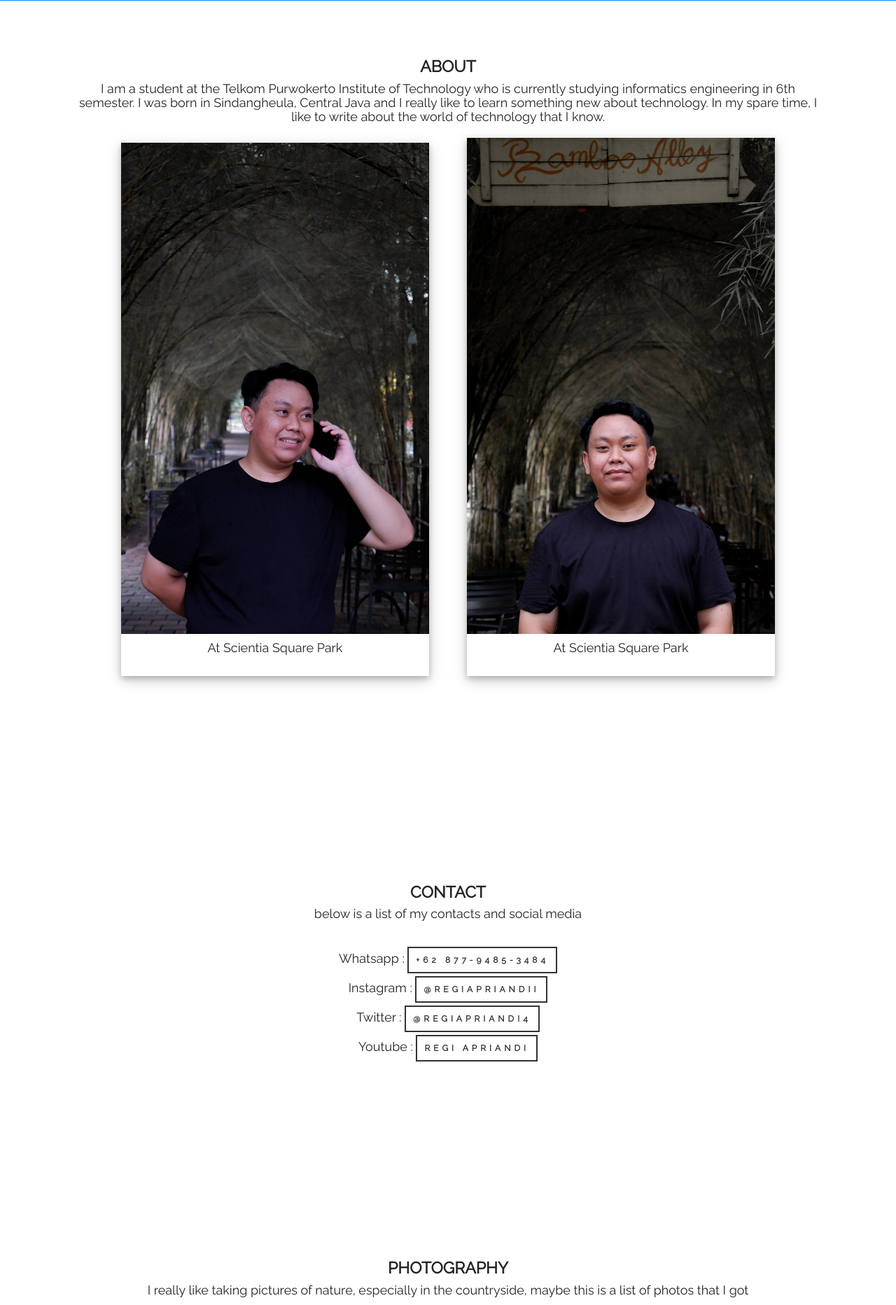
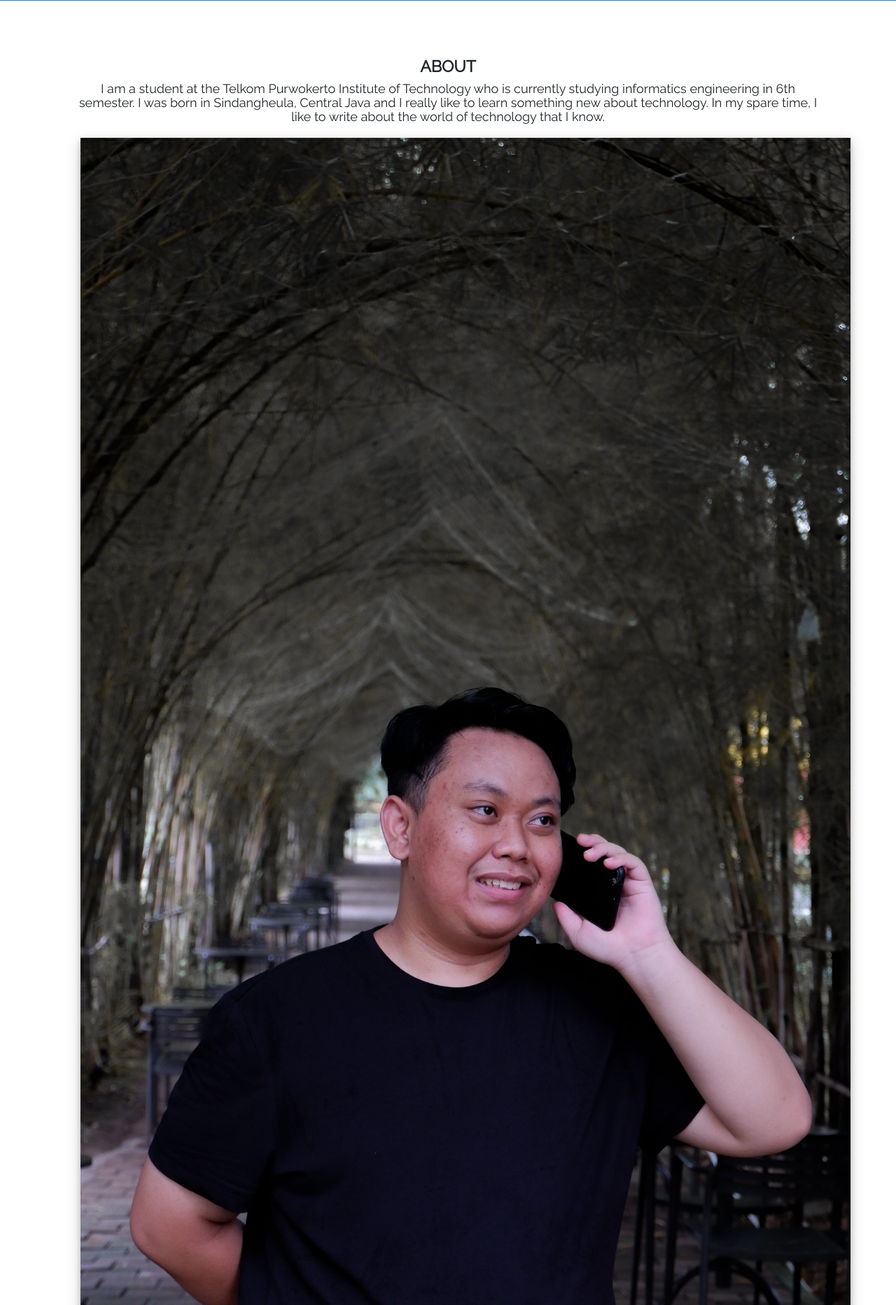
Before and after one commit to regiapriandi012/regiapriandi.me, a Django app: page / in a window 1280 px wide. Shown: the part 879-2744 px from the top of the page at 70% size. Run offline with Django 4.2, Linux system fonts and the light colour scheme; parts of the project's set-up code (start-up, migrations or seed data) failed here and were passed over; some libraries are stand-ins or nearby versions.

Commit message:
bismillah

```diff
--- a/webregi/templates/achievement.html
+++ b/webregi/templates/achievement.html
@@ -48,7 +48,7 @@
     <main>
       <section>
         </div>
-           <h1 style="padding-top: 80px; padding-bottom: 40px;">Regi Apriandi Resume</h1>
+           <h1 style="padding-top: 100px; padding-bottom: 40px;">Regi Apriandi Resume</h1>
            <div style="text-align: left;  margin: auto;
            width: 55%;
            border: 3px solid black;
--- a/webregi/templates/index.html
+++ b/webregi/templates/index.html
@@ -64,17 +64,17 @@
         <div class="col">
           <h2>About</h2>
           <p>I am a student at the Telkom Purwokerto Institute of Technology who is currently studying informatics engineering in 6th semester. I was born in Sindangheula, Central Java and I really like to learn something new about technology. In my spare time, I like to write about the world of technology that I know.</p>
-          <div class="polaroid">
+          <div class="polaroid" style="width: 100%;">
             <img src="{% static 'images/DSCF9649-2-min.jpg' %}" style="width:100%">
             <div class="container">
-            <p>At Scientia Square Park</p>
+            <p style="width: 100%;">At Scientia Square Park</p>
             </div>
           </div>
 
-          <div class="polaroid">
+          <div class="polaroid" style="width: 100%;">
             <img src="{% static 'images/DSCF9652-2-min.jpg' %}" style="width:100%">
             <div class="container">
-            <p>At Scientia Square Park</p>
+            <p style="width: 100%;">At Scientia Square Park</p>
             </div>
           </div>
 
@@ -88,10 +88,10 @@
           <h2>Contact</h2>
           <p>below is a list of my contacts and social media</p>
           <br>
-          <p>Whatsapp  : <a href="https://api.whatsapp.com/send/?phone=6287794853484" target="_blank">+62 877-9485-3484</a></p>
-          <p>Instagram     : <a href="https://www.instagram.com/regiapriandii/" target="_blank">@regiapriandii</a></p>
-          <p>Twitter       : <a href="https://twitter.com/RegiApriandi4" target="_blank">@regiapriandi4</a></p>
-          <p>Youtube       : <a href="https://www.youtube.com/channel/UC8otFQ1tez1_hHexPEUmqkA" target="_blank">Regi Apriandi</a></p>
+          <p>Whatsapp  : <a style="display: inline-block; width:100%;" href="https://api.whatsapp.com/send/?phone=6287794853484" target="_blank">+62 877-9485-3484</a></p>
+          <p>Instagram     : <a style="display: inline-block; width:100%;" href="https://www.instagram.com/regiapriandii/" target="_blank">@regiapriandii</a></p>
+          <p>Twitter       : <a style="display: inline-block; width:100%;" href="https://twitter.com/RegiApriandi4" target="_blank">@regiapriandi4</a></p>
+          <p>Youtube       : <a style="display: inline-block; width:100%;" href="https://www.youtube.com/channel/UC8otFQ1tez1_hHexPEUmqkA" target="_blank">Regi Apriandi</a></p>
         </div>
       </div>
     </section>
```
